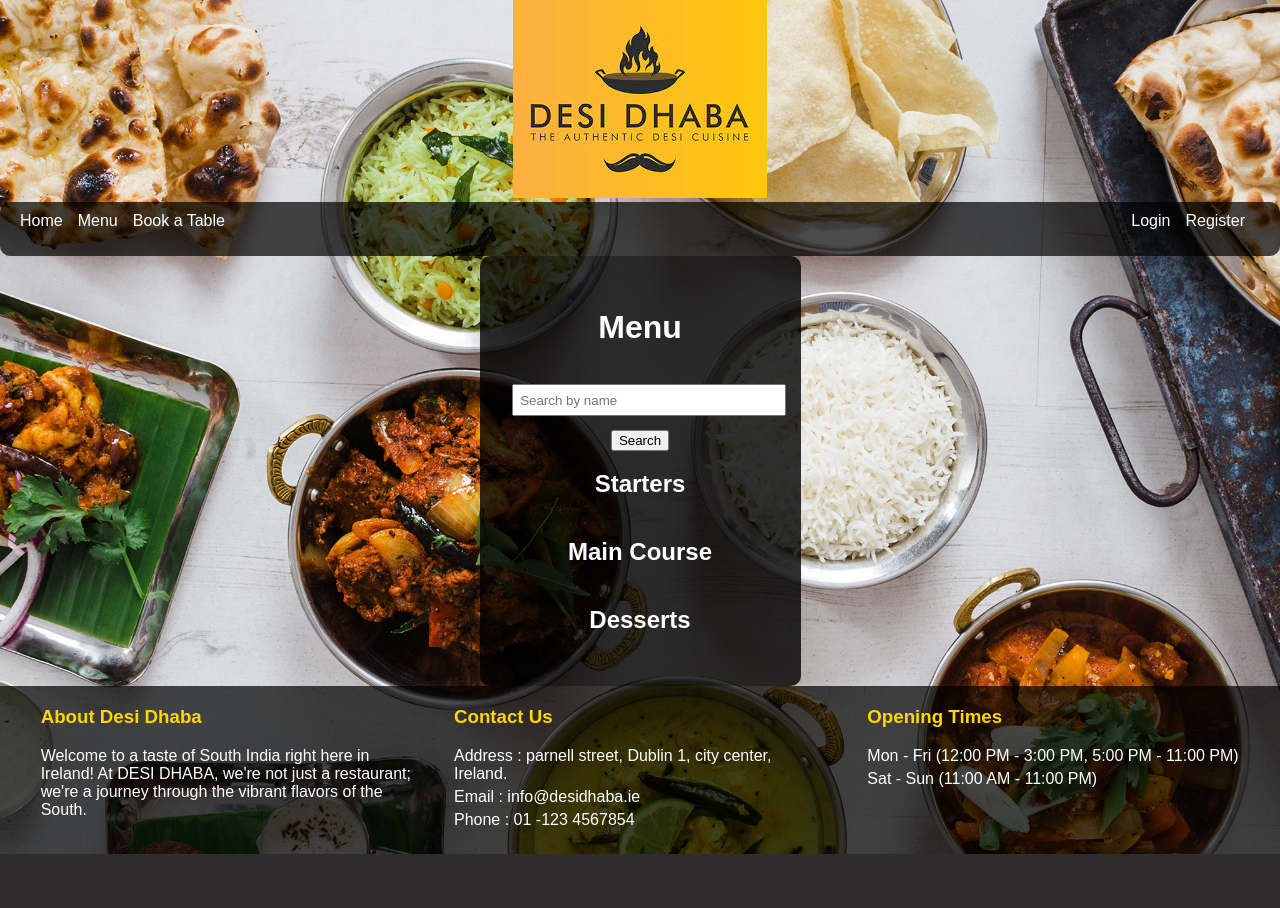
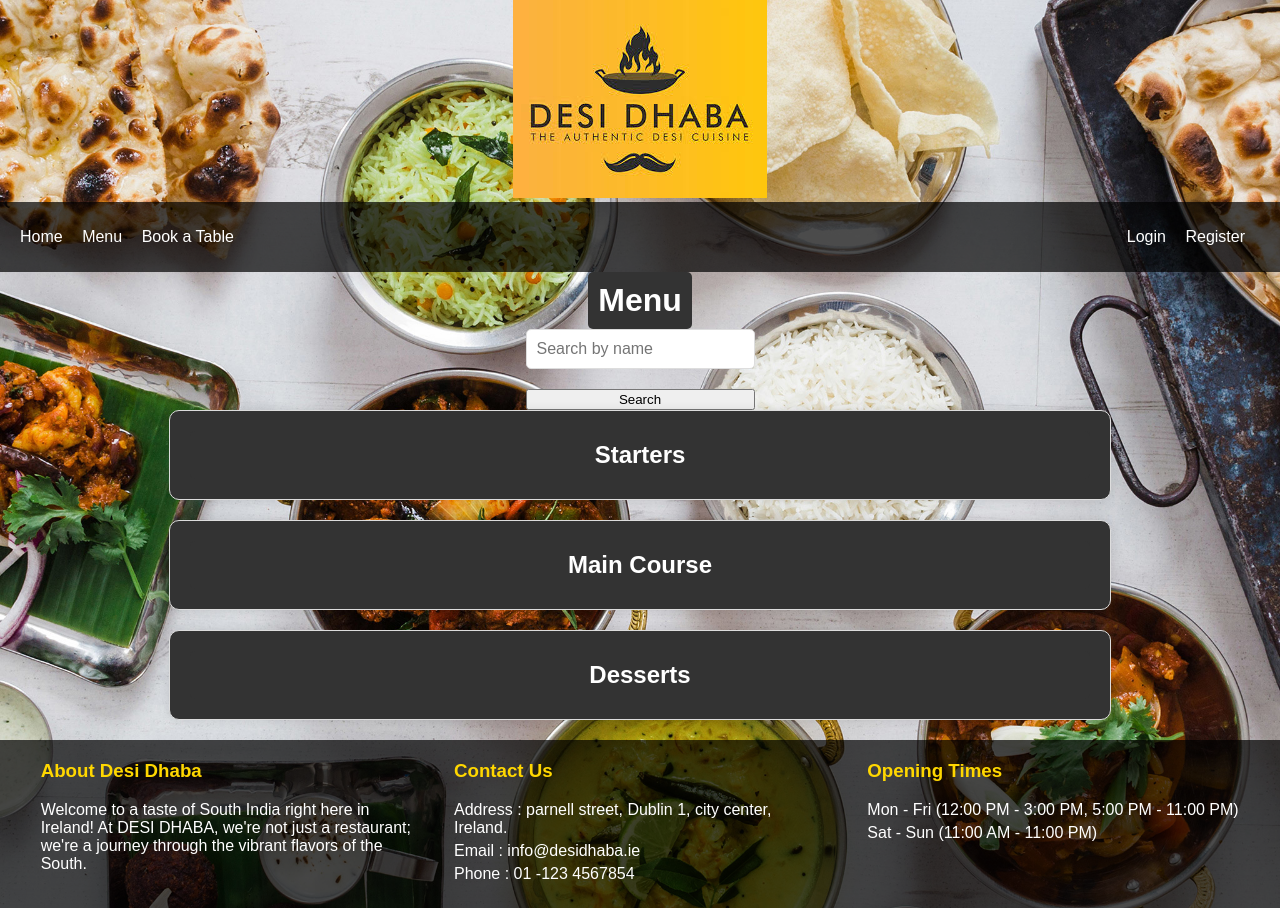
Before and after one commit to nalamsri90/Restaurant-table-booking-B9IS123-, a Flask app: page /menu in a window 1280 px wide. Before the commit the page ends 854 px from the top, so only its background shows below. Run offline with Flask 3, Linux system fonts and the light colour scheme; data that the repository does not hold is empty.

Commit message:
changed the css according to the updated codes.

```diff
--- a/static/style.css
+++ b/static/style.css
@@ -1,151 +1,252 @@
 body {
   font-family: Arial, sans-serif;
+  background-color: #f5f5f5;
+  margin: 0;
+  padding: 0;
+  display: flex;
+  flex-direction: column;
+  min-height: 100vh;
+}
+
+h1, h2 {
+  text-align: center;
+  color: #ffffff;
+  margin: 0;
+  padding: 10px;
+  background-color: #333;
+  border-radius: 5px;
+}
+
+.header {
+  background-color: green;
+  color: white;
+  padding: 10px 20px;
+  display: flex;
+  justify-content: space-between;
+  align-items: center;
+  position: relative;
+}
+
+.header h1 {
+  margin: 0;
+}
+
+.nav-links {
+  display: flex;
+  align-items: center;
+}
+
+.nav-links a {
+  color: white;
+  text-decoration: none;
+  margin: 0 10px;
+  font-size: 1.5em;
+}
+
+.nav-links a:hover {
+  text-decoration: underline;
+}
+
+.form-container {
+  background-color: #333;
+  padding: 20px;
+  border: 1px solid #ddd;
+  border-radius: 10px;
+  box-shadow: 0 0 10px rgba(0, 0, 0, 0.1);
+  max-width: 400px;
+  width: 100%;
+  margin: 20px auto;
   color: white;
 }
 
-nav {
-  background-color: rgba(0, 0, 0, 0.7);
+form {
+  display: flex;
+  flex-direction: column;
+}
+
+form label {
+  font-size: 14px;
+  margin-bottom: 5px;
+  color: #ffffff;
+}
+
+form input[type="text"],
+form input[type="email"],
+form input[type="password"],
+form input[type="date"],
+form input[type="time"],
+form input[type="number"],
+form input[type="submit"],
+form textarea {
+  padding: 10px;
+  margin-bottom: 20px;
+  border: 1px solid #ddd;
+  border-radius: 5px;
+  font-size: 16px;
+  width: 100%;
+  box-sizing: border-box;
+}
+
+form input[type="submit"] {
+  background-color: green;
+  color: white;
+  border: none;
+  cursor: pointer;
+  border-radius: 5px;
+  padding: 10px;
+  font-size: 16px;
+}
+
+form input[type="submit"]:hover {
+  background-color: darkgreen;
+}
+
+.form-container form input,
+.form-container form textarea {
+  display: block;
+  margin-left: auto;
+  margin-right: auto;
+}
+
+.menu-container {
+  display: flex;
+  flex-direction: column;
+  align-items: center;
+  padding: 20px;
+}
+
+.category-box {
+  background-color: #333;
+  color: white;
+  border: 1px solid #ddd;
   border-radius: 10px;
-  color: white;
-  padding: 1em;
+  padding: 20px;
+  margin-bottom: 20px;
+  box-shadow: 0 0 10px rgba(0, 0, 0, 0.1);
+  width: 100%;
+  max-width: 900px;
+}
+
+.category-box h2 {
+  background-color: #333;
+  color: #ffffff;
+  margin: 0;
+  padding: 10px;
+  border-radius: 5px;
+  text-align: center;
+}
+
+.menu-item {
+  border-bottom: 1px solid #ddd;
+  padding: 10px 0;
   display: flex;
-  justify-content: space-between;
   align-items: center;
 }
 
-nav ul {
-  list-style-type: none;
-  padding: 0;
-  margin: 0;
-  display: flex;
+.menu-item:last-child {
+  border-bottom: none;
 }
 
-nav ul.nav-left {
-  justify-content: flex-start;
+.menu-item img {
+  width: 150px;
+  height: 150px;
+  object-fit: cover;
+  border-radius: 10px;
+  margin-right: 20px;
 }
 
-nav ul.nav-right {
-  justify-content: flex-end;
+.menu-item h3 {
+  color: green;
+  font-size: 1.5em;
+  margin: 0;
 }
 
-nav ul li {
-  margin-right: 1em;
+.menu-item p {
+  color: white;
+  font-size: 1em;
+  margin: 5px 0;
 }
 
-nav ul li a {
-  color: white;
-  text-decoration: none;
-}
-
-nav ul li a:hover {
-  text-decoration: underline;
-}
-
-.content {
-  padding: 2em;
-  background-color: rgba(0, 0, 0, 0.801);
-  border-radius: 10px;
-  max-width: 800px;
-  margin: auto;
-}
-
-form {
-  margin-top: 1em;
-}
-
-form label {
-  display: block;
-  margin-bottom: 0.5em;
-}
-
-form input[type="text"],
-form input[type="password"],
-form input[type="email"],
-form input[type="date"],
-form input[type="time"],
-form input[type="number"] {
-  width: 100%;
-  padding: 0.5em;
-  margin-bottom: 1em;
-}
-
-form input[type="submit"] {
-  padding: 0.5em 2em;
-  background-color: #333;
+.menu-item button {
+  margin-left: auto;
+  padding: 10px 20px;
+  background-color: green;
   color: white;
   border: none;
+  border-radius: 5px;
   cursor: pointer;
 }
 
-ul {
-  list-style-type: none;
-  padding: 0;
+.menu-item button:hover {
+  background-color: darkgreen;
 }
 
-ul li {
-  margin-bottom: 1em;
-}
-
-ul li strong {
-  display: block;
-}
-
-
-.menu-container {
-  width: 80%;
-  margin: auto;
-  padding: 20px;
-  background: rgba(0, 0, 0, 0.7);
-  border-radius: 10px;
-}
-
-.menu-container h2 {
-  color: #FFD700;
-  margin-top: 0;
-}
-
-.menu-section {
+form.search-form {
   display: flex;
-  flex-wrap: wrap;
-  justify-content: space-around;
+  justify-content: center;
   margin-bottom: 20px;
 }
 
-.menu-item {
-  width: 30%;
-  margin-bottom: 20px;
-  background: rgba(255, 255, 255, 0.8);
+form.search-form input[type="text"] {
   padding: 10px;
-  border-radius: 10px;
-  text-align: center;
-  color: black;
+  border: 1px solid #ddd;
+  border-radius: 5px 0 0 5px;
+  width: 300px;
 }
 
-.menu-item img {
-  width: 100%;
-  border-radius: 10px;
+form.search-form button {
+  padding: 10px 20px;
+  background-color: green;
+  color: white;
+  border: none;
+  border-radius: 0 5px 5px 0;
+  cursor: pointer;
 }
 
-.menu-item h3 {
-  margin-top: 10px;
-  color: #008000;
+form.search-form button:hover {
+  background-color: darkgreen;
 }
 
-.menu-item p {
-  margin: 5px 0;
+.booking-container {
+  max-width: 600px;
+  margin: 20px auto;
+  padding: 20px;
+  background-color: #333;
+  border-radius: 10px;
+  box-shadow: 0 0 10px rgba(0, 0, 0, 0.1);
+  color: white;
 }
 
-.add-to-list {
-  width: 100px;
-  height: 45px;
-  border-radius: 5%;
+.booking-container .form-group {
+  margin-bottom: 15px;
+}
+
+.booking-container label {
+  display: block;
+  margin-bottom: 5px;
+  font-weight: bold;
+  color: #ffffff;
+}
+
+.booking-container input,
+.booking-container textarea {
+  width: 100%;
+  padding: 10px;
+  margin-bottom: 10px;
+  border: 1px solid #ddd;
+  border-radius: 5px;
+}
+
+.booking-container input[type="submit"] {
+  background-color: green;
+  color: white;
   border: none;
-  background-color: #4CAF50;
-  color: white;
-  text-align: center;
-  text-decoration: none;
-  display: inline-block;
+  border-radius: 5px;
+  cursor: pointer;
+  padding: 10px;
   font-size: 16px;
-  margin: 4px 2px;
-  cursor: pointer;
 }
+
+.booking-container input[type="submit"]:hover {
+  background-color: darkgreen;
+}
```
